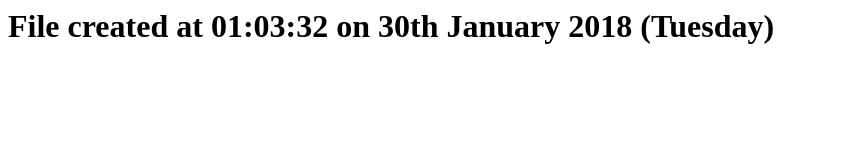
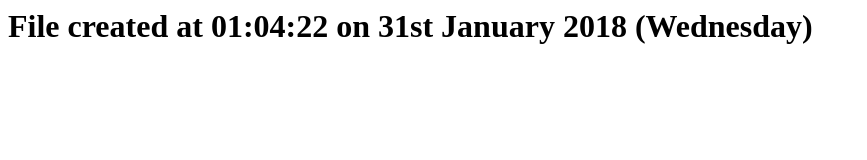
Before and after one commit to sole/publish-and-cron, a plain HTML site: page index.html in a window 1280 px wide. Shown: the whole page, without its empty margins (0-867 px from the left). Drawn offline with Linux system fonts and the light colour scheme.

Commit message:
Built from commit 9921361ec153f92ea03c2b71ecfaecc8a2d7d6eb

```diff
--- a/index.html
+++ b/index.html
@@ -1 +1 @@
-<h1>File created at 01:03:32 on 30th January 2018 (Tuesday)</h1>
+<h1>File created at 01:04:22 on 31st January 2018 (Wednesday)</h1>
```
